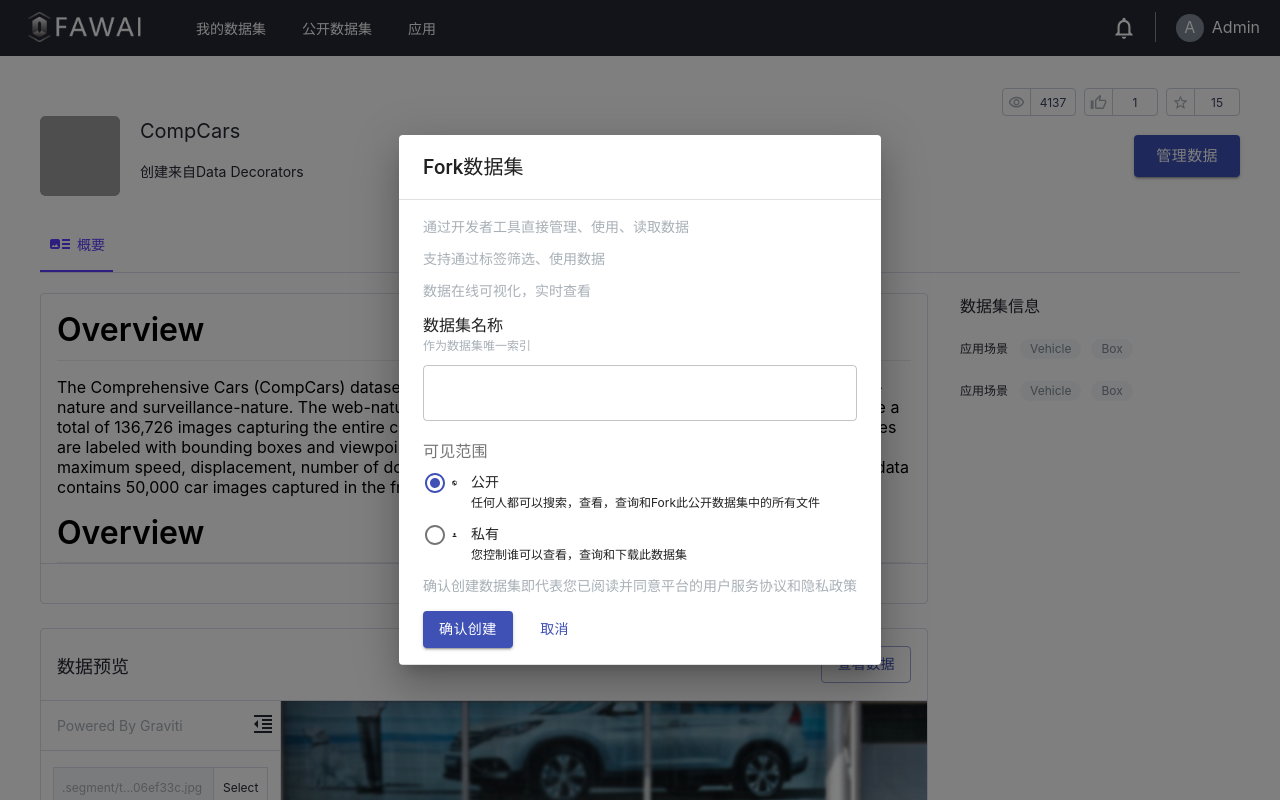
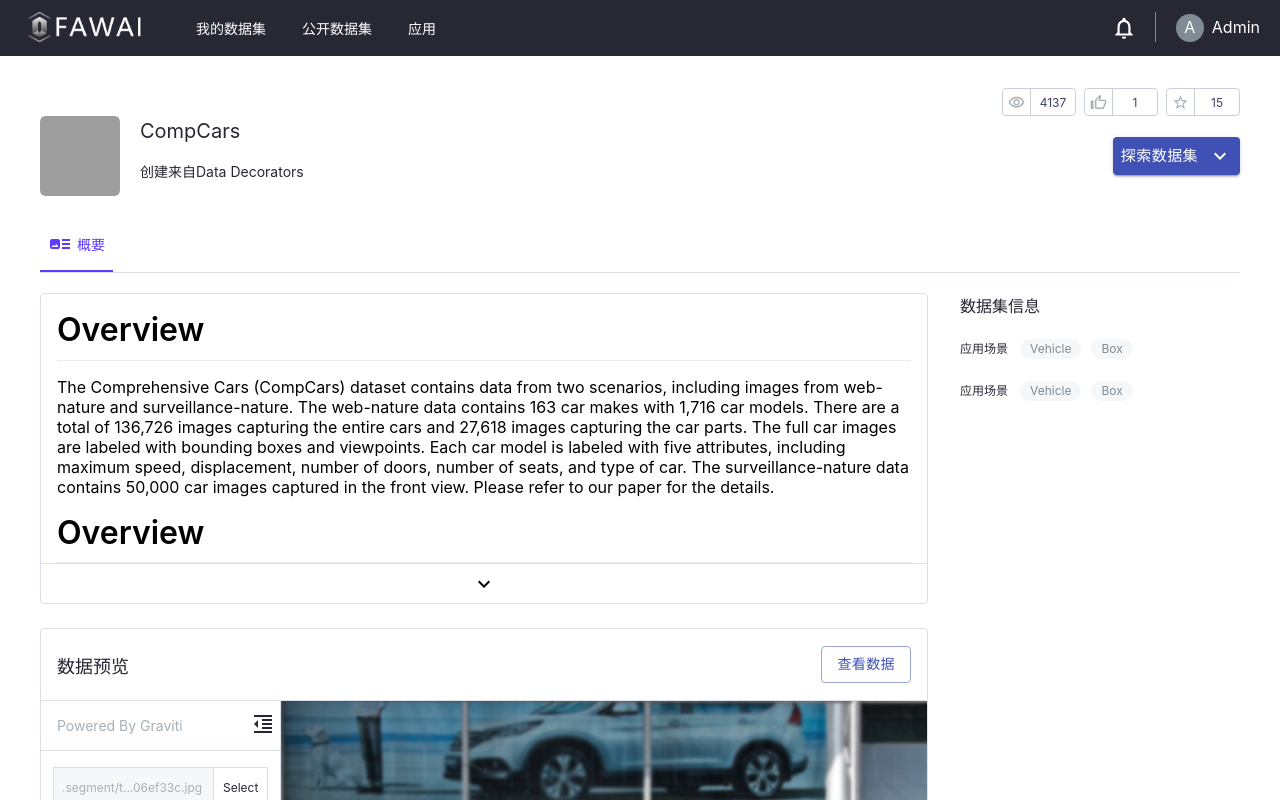
Before and after one commit to thatseanren/fawai, a Next.js app: page /dataDetailed/1 in a window 1280 px wide. Shown: the top 800 px of the page. Built offline with nearby package versions, Linux system fonts and the light colour scheme; grey boxes are pictures that could not be loaded.

Commit message:
Fork数据集Popper，

```diff
--- a/component/ForkDialog.tsx
+++ b/component/ForkDialog.tsx
@@ -14,7 +14,7 @@ import Button from "@material-ui/core/Button";
 import { makeStyles } from "@material-ui/core/styles";
 import clsx from "clsx";
 import axios from "axios";
-import { url } from "inspector";
+import ClickAwayListener from "@material-ui/core/ClickAwayListener";
 import server, { option } from "../pages/main_config";
 const useStyles = makeStyles(
   {
@@ -46,9 +46,13 @@ interface httpObject {
   dataSetName: string;
   accessibility: string;
 }
-export default function ForkDialog(props: any): any {
+function ForDialogWrapper(props) {
+  return <ForkDialog Syntec_ref={props.Syntec_ref}></ForkDialog>;
+}
+export default ForDialogWrapper;
+export function ForkDialog(props: any): any {
   const classes = useStyles();
-  const [show, setShow] = useState<boolean>(true);
+  const [show, setShow] = useState<boolean>(false);
   const [dataSetName, setDataSetName] = useState<string>("");
   const [accessibility, setAccessibility] = useState<string>("Public");
   const handleCreate = () => {
@@ -58,8 +62,9 @@ export default function ForkDialog(props: any): any {
     };
     axios.get(`${server}${option.forkDataSet}`);
   };
+  props.Syntec_ref.current = setShow;
+  return (
 
-  return (
       <div style={{ position: "absolute", display: "flex" }}>
         <Dialog aria-labelledby="fork_dialog" open={show} className={"fasd"}>
           <DialogTitle onClose={() => {}}> Fork数据集 </DialogTitle>
@@ -138,7 +143,7 @@ export default function ForkDialog(props: any): any {
                   style={{ alignSelf: "flex-start", marginRight: "10px" }}
                   onClick={() => {
                     handleCreate();
-                  props.hide();
+                    setShow(false);
                   }}
                 >
                   {"确认创建"}
@@ -147,6 +152,10 @@ export default function ForkDialog(props: any): any {
                   variant="text"
                   color="primary"
                   style={{ alignSelf: "flex-start", marginRight: "10px" }}
+                  onClick={() => {
+                    // handleCreate();
+                    setShow(false);
+                  }}
                 >
                   {"取消"}
                 </Button>
--- a/component/Grid.tsx
+++ b/component/Grid.tsx
@@ -132,7 +132,10 @@ export default function Dataset(props: {
           create_time,
           department,
         }) => (
-          <Link href={`/dataDetailed/${props.accessibility}`} as={`/dataDetailed/${props.accessibility}`}>
+          <Link
+            href={`/dataDetailed/${props.accessibility}?id=${_id}`}
+            as={`/dataDetailed/${props.accessibility}`}
+          >
             <a
               style={{
                 cursor: "pointer",
--- a/pages/dataDetailed/[accessibility].js
+++ b/pages/dataDetailed/[accessibility].js
@@ -19,18 +19,32 @@ import ArrowDropDownIcon from "@material-ui/icons/ArrowDropDown";
 import ArrowRightIcon from "@material-ui/icons/ArrowRight";
 import clsx from "clsx";
 import Dataset from "../../component/Grid";
-import ForkDialog from "../../component/ForkDialog";
+import ForDialogWrapper from "../../component/ForkDialog";
 import { useRouter } from "next/router";
+import {
+  Grow,
+  Popper,
+  MenuItem,
+  MenuList,
+  Paper,
+  ClickAwayListener,
+} from "@material-ui/core";
+import ExpandMoreIcon from "@material-ui/icons/ExpandMore";
+
 const Detailed_Wrapper = (props) => {
-  const { route } = useRouter();
+  const route = useRouter();
+  const id = route.query;
+  console.log(id);
   return <Detailed {...props} router={route} />;
 };
 export default Detailed_Wrapper;
 export class Detailed extends React.Component {
   constructor(props) {
     super(props);
-    this.ForkRef = React.createRef();
+    this.ButtonRef = React.createRef();
+    this.DialogRef = React.createRef();
     this.state = {
+      openPopper: false,
       openlist: 0,
       opacity: 0,
       showlist: 0, //显示隐藏数据列表
@@ -101,14 +115,22 @@ export class Detailed extends React.Component {
       fileshow: show,
     });
   };
+  openPopper = (e) => {
+    this.setState((prev) => {
+      let newState = !prev.openPopper;
+      return { openPopper: newState };
+    });
+    // e.preventPro
+  };
   componentDidMount() {
-    console.log(this.ForkRef.current);
+    console.log(this.DialogRef,this.ButtonRef)
   }
   render() {
+    let { accessibility } = this.props.router.query;
     return (
       <div>
         <Header />
-        <ForkDialog ref={this.ForkRef} />
+        {/* <ForkDialog ref={this.ForkRef} /> */}
         <div className={DataSet.home}>
           <div className={DataSet.grid}>
             <div className={DataSet.publicDataChip}>
@@ -155,6 +177,7 @@ export class Detailed extends React.Component {
               </div>
             </div>
             <div className={DataSet.dataButton}>
+              {accessibility === "private" ? (
                 <Button
                   variant="contained"
                   size="large"
@@ -165,7 +188,61 @@ export class Detailed extends React.Component {
                 >
                   管理数据
                 </Button>
+              ) : (
+                <>
+                  <Button
+                    ref={this.ButtonRef}
+                    style={{
+                      padding: "6px 8px",
+                    }}
+                    variant="contained"
+                    size="large"
+                    color="primary"
+                    aria-haspopup="true"
+                    aria-controls={
+                      this.state.openPopper ? "menu-list-grow" : undefined
+                    }
+                    onClick={e=>{this.openPopper(e)}}
+                  >
+                    探索数据集
+                    <ExpandMoreIcon style={{ marginLeft: "10px" }} />
+                  </Button>{" "}
+                  <Popper
+                    open={this.state.openPopper}
+                    anchorEl={this.ButtonRef.current}
+                    role={undefined}
+                    transition
+                  >
+                    {({ TransitionProps, placement }) => (
+                      <Grow
+                        {...TransitionProps}
+                        style={{
+                          transformOrigin:
+                            placement === "bottom"
+                              ? "center top"
+                              : "center bottom",
+                        }}
+                      >
+                        <Paper>
+                          <ClickAwayListener onClickAway={() => {this.openPopper()}}>
+                            <MenuList>
+                              <MenuItem onClick={() =>this.DialogRef.current(true)}>
+                                {" "}
+                                Fork数据集
+                              </MenuItem>
+                              <MenuItem> Comming Soon</MenuItem>
+                              <MenuItem> Comming Soon </MenuItem>
+                            </MenuList>
+                          </ClickAwayListener>
+                        </Paper>
+                      </Grow>
+                    )}
+                  </Popper>
+                </>
+              )}
             </div>
+            <ForDialogWrapper Syntec_ref={this.DialogRef} />
+
           </div>
           <div className={DataSet.tabsContainer}>
             <div className={DataSet.muiButton}>
--- a/pages/header.js
+++ b/pages/header.js
@@ -18,7 +18,7 @@ function App() {
                 <Link href="/myDataSet">
                     <a className={headerstyle.appBarLink}>我的数据集</a>
                 </Link>
-                <Link href="/">
+                <Link href="/myDataSet">
                     <a className={headerstyle.appBarLink}>公开数据集</a>
                 </Link>
                 <Link href="/tools">
--- a/pages/myDataSet.tsx
+++ b/pages/myDataSet.tsx
@@ -158,7 +158,7 @@ export default class My extends React.Component<
                 <DataSetLeft data={this.state.data} />
               </div>
             </div>
-            <Dataset data={this.state.List} />
+            <Dataset data={this.state.List} accessibility="private"/>
           </div>
         </div>
       </div>
```
Also changed, not shown: pages/dataDetailed/[accessibility]/[id].js (renamed from pages/dataDetailed/[accessibility]/public.js), pages/dataDetailed/[accessibility]/private.js (deleted). Lines whose indentation alone changed are shown as unchanged.
